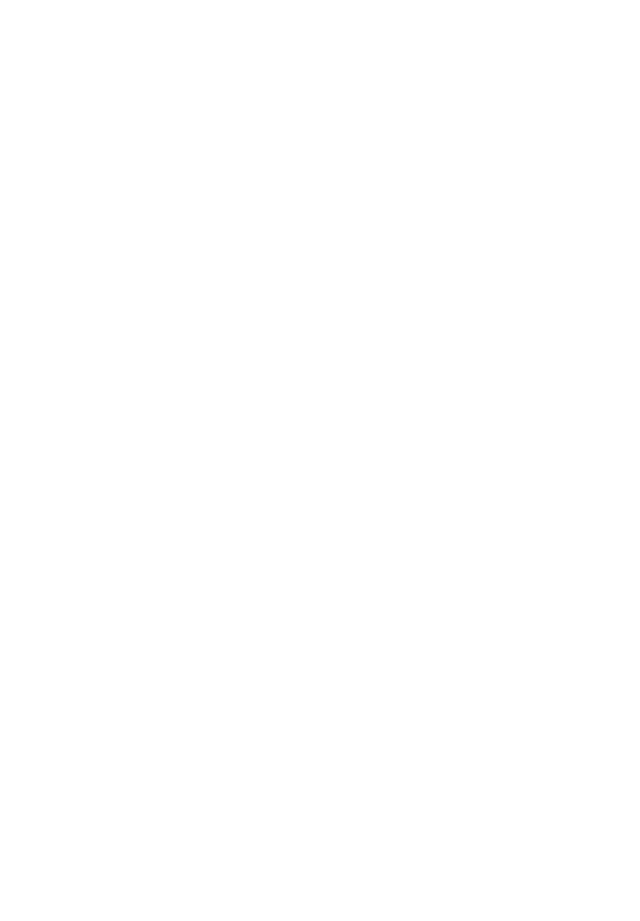
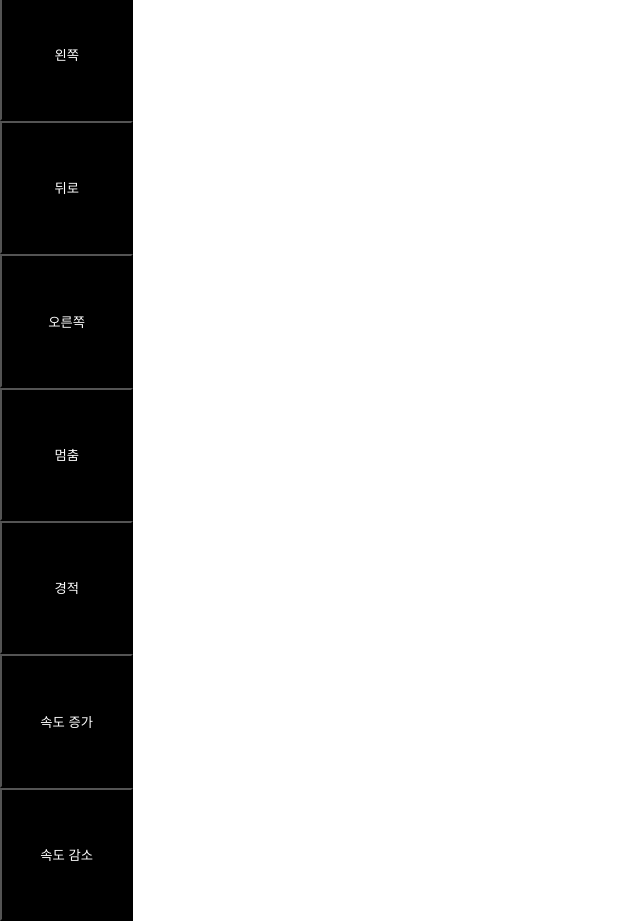
Before and after one commit to bambbam/mini_cAR_FE, a React (Create React App) app in the folder mini_car_fe/: page /stream in a window 1280 px wide. Shown: the part 520-1441 px from the top of the page, without its empty margins (0-640 px from the left). Before the commit the page ends 800 px from the top, so only its background shows below. Built offline with nearby package versions, Linux system fonts and the light colour scheme.

Commit message:
add 방향키

```diff
--- a/mini_car_fe/src/App.tsx
+++ b/mini_car_fe/src/App.tsx
@@ -6,9 +6,11 @@
 import VideoApi from "./api/videoApi";
 import client from "./api/base";
 import StreamPage from "./page/streamPage";
+import CarApi from "./api/carApi";
 
 const get_apis = () => ({
     videoApi: new VideoApi(client),
+    carApi: new CarApi(client),
 });
 export type Api = ReturnType<typeof get_apis>;
 
--- /dev/null
+++ b/mini_car_fe/src/api/carApi.tsx
@@ -0,0 +1,28 @@
+import { AxiosInstance } from "axios";
+
+export enum Movement {
+    nothing = 0,
+    forward,
+    right,
+    left,
+    backward,
+    stop,
+    beep,
+    speedup,
+    speeddown,
+}
+
+class CarApi {
+    client: AxiosInstance;
+    prefix: string;
+    constructor(client: AxiosInstance) {
+        this.client = client;
+        this.prefix = "/car";
+    }
+    move(dir: Movement) {
+        return this.client.post(this.prefix, {
+            dir: dir,
+        });
+    }
+}
+export default CarApi;
--- a/mini_car_fe/src/api/videoApi.tsx
+++ b/mini_car_fe/src/api/videoApi.tsx
@@ -5,7 +5,7 @@
     prefix: string;
     constructor(client: AxiosInstance) {
         this.client = client;
-        this.prefix = "/streams";
+        this.prefix = "/stream";
     }
     get_stream_video_url() {
         return this.client.getUri() + this.prefix;
--- /dev/null
+++ b/mini_car_fe/src/component/arrow.tsx
@@ -0,0 +1,51 @@
+import React from "react";
+import Square from "./square";
+
+interface ArrowProps {
+    forward_func: () => void;
+    backward_func: () => void;
+    left_func: () => void;
+    right_func: () => void;
+    stop_func: () => void;
+    beep_func: () => void;
+    speedup_func: () => void;
+    speeddown_func: () => void;
+}
+
+const Arrow = (prop: ArrowProps) => {
+    return (
+        <div>
+            <div>
+                <Square bgcolor="black" fntcolor="white" onClick={prop.forward_func}>
+                    앞으로
+                </Square>
+            </div>
+            <div>
+                <Square bgcolor="black" fntcolor="white" onClick={prop.left_func}>
+                    왼쪽
+                </Square>
+                <Square bgcolor="black" fntcolor="white" onClick={prop.backward_func}>
+                    뒤로
+                </Square>
+                <Square bgcolor="black" fntcolor="white" onClick={prop.right_func}>
+                    오른쪽
+                </Square>
+            </div>
+            <Square bgcolor="black" fntcolor="white" onClick={prop.stop_func}>
+                멈춤
+            </Square>
+            <Square bgcolor="black" fntcolor="white" onClick={prop.beep_func}>
+                경적
+            </Square>
+
+            <Square bgcolor="black" fntcolor="white" onClick={prop.speedup_func}>
+                속도 증가
+            </Square>
+            <Square bgcolor="black" fntcolor="white" onClick={prop.speeddown_func}>
+                속도 감소
+            </Square>
+        </div>
+    );
+};
+
+export default Arrow;
--- a/mini_car_fe/src/component/square.tsx
+++ b/mini_car_fe/src/component/square.tsx
@@ -6,15 +6,16 @@
     children: string;
     bgcolor: string | undefined;
     fntcolor: string | undefined;
+    onClick?: () => void;
 }
 
-const Square = ({ children, bgcolor = "white", fntcolor = "black" }: SquareProps) => {
+const Square = ({ children, bgcolor = "white", fntcolor = "black", onClick }: SquareProps) => {
     const buttonStle = {
         backgroundColor: bgcolor,
         color: fntcolor,
     };
     return (
-        <button className="square" style={buttonStle}>
+        <button className="square" style={buttonStle} onClick={onClick}>
             {children}
         </button>
     );
--- a/mini_car_fe/src/page/streamPage.tsx
+++ b/mini_car_fe/src/page/streamPage.tsx
@@ -1,5 +1,7 @@
-import React from "react";
+import React, { useCallback } from "react";
+import { Movement } from "../api/carApi";
 import { Api } from "../App";
+import Arrow from "../component/arrow";
 import Header from "../component/header";
 import Streaming from "../component/streaming";
 
@@ -8,10 +10,40 @@
 }
 
 const StreamPage = ({ api }: StreamingPageProps) => {
+    const movement_func = useCallback(async (dir: Movement) => {
+        await api.carApi.move(dir);
+    }, []);
+
     return (
         <>
             <Header />
             <Streaming url={api.videoApi.get_stream_video_url()} />;
+            <Arrow
+                forward_func={() => {
+                    movement_func(Movement.forward);
+                }}
+                backward_func={() => {
+                    movement_func(Movement.backward);
+                }}
+                left_func={() => {
+                    movement_func(Movement.left);
+                }}
+                right_func={() => {
+                    movement_func(Movement.right);
+                }}
+                stop_func={() => {
+                    movement_func(Movement.stop);
+                }}
+                beep_func={() => {
+                    movement_func(Movement.beep);
+                }}
+                speedup_func={() => {
+                    movement_func(Movement.speedup);
+                }}
+                speeddown_func={() => {
+                    movement_func(Movement.speeddown);
+                }}
+            />
         </>
     );
 };
```
